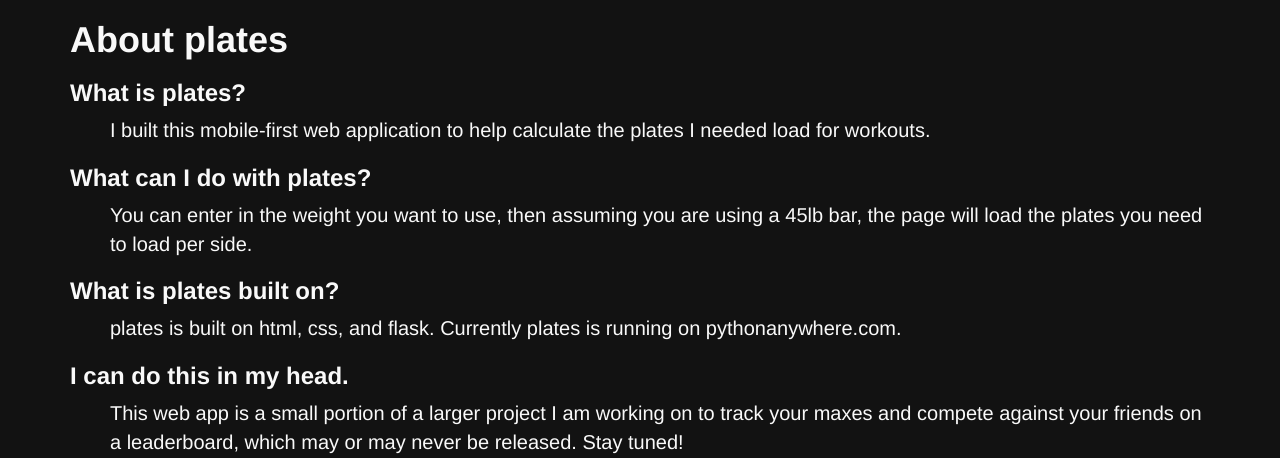
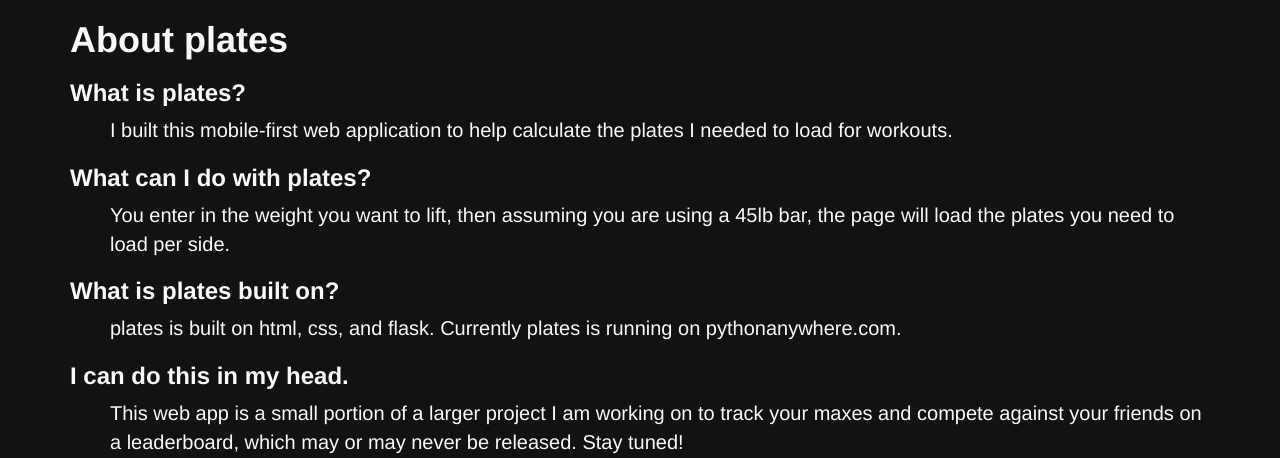
Before and after one commit to incub4t0r/plates, a Flask app: page /about in a window 1280 px wide. Shown: the top 458 px of the page. Run offline with Flask 2, Linux system fonts and the light colour scheme; some libraries are stand-ins or nearby versions.

Commit message:
updated about page and fixed typo on calculator page

```diff
--- a/templates/about.html
+++ b/templates/about.html
@@ -7,12 +7,12 @@
     <h1><strong>About plates</strong></h1>
     <h3><strong>What is plates?</strong></h3>
     <ul>
-        I built this mobile-first web application to help calculate the plates I needed load for workouts.
+        I built this mobile-first web application to help calculate the plates I needed to load for workouts.
     </ul>
 
     <h3><strong>What can I do with plates?</strong></h3>
     <ul>
-        You can enter in the weight you want to use, then assuming you are using a 45lb bar, the page will load the plates you need to load per side.
+        You enter in the weight you want to lift, then assuming you are using a 45lb bar, the page will load the plates you need to load per side.
     </ul>
 
     <h3><strong>What is plates built on?</strong></h3>
--- a/templates/calculator.html
+++ b/templates/calculator.html
@@ -10,10 +10,10 @@
     <br>
     <form action="/calculator" method="POST">
         <div class="form-group">
-            <input type="number" name="weight" pattern="[0-9]" class="form-control" placeholder="Enter weight" required
+            <input type="number" name="weight" pattern="[0-9]" class="form-control" placeholder="Enter weight to lift" required
                 min="1" max="1000">
         </div>
-        <button id="submit-button" type="submit" class="btn btn-default">Update</button>
+        <button id="submit-button" type="submit" class="btn btn-default">Calculate!</button>
     </form>
     <br>
     <br>
```
